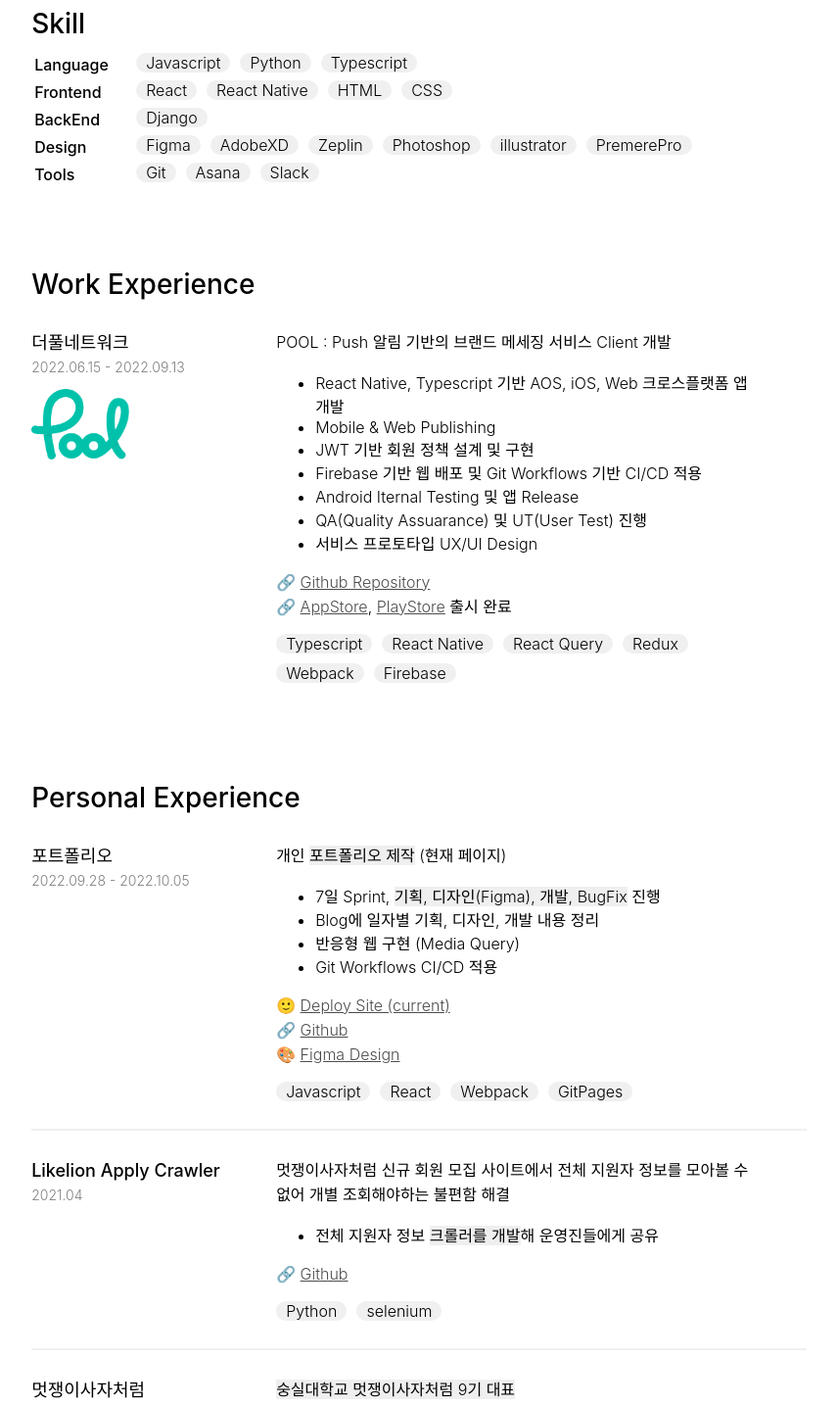
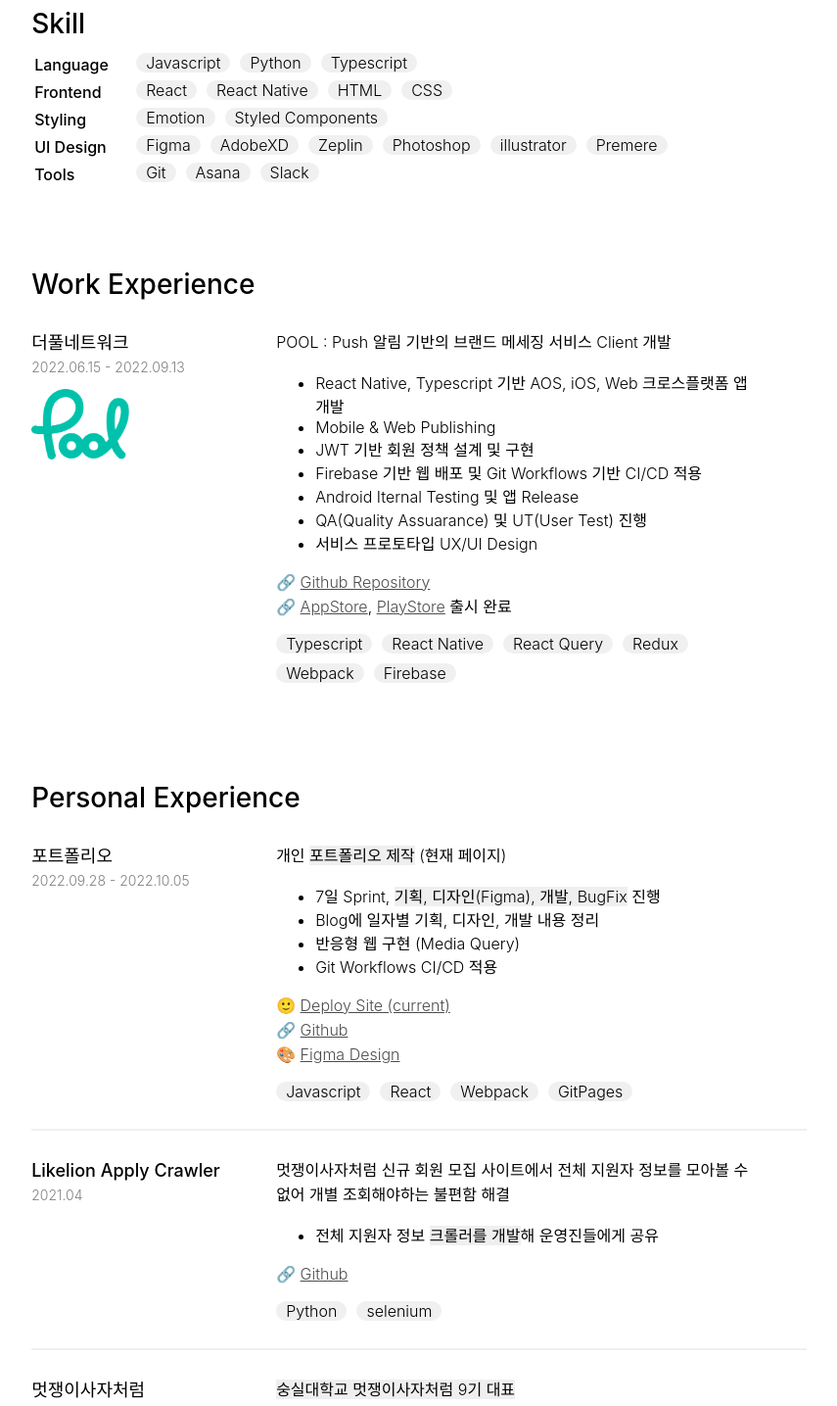
Before and after one commit to da-in/resume, a React (Create React App) app: page / in a window 1280 px wide. Shown: the part 700-2135 px from the top of the page at 98% size, without its empty margins (354-1209 px from the left). Built offline with nearby package versions, Linux system fonts and the light colour scheme; a web font is replaced by a local one.

Commit message:
:memo: Update Skill

```diff
--- a/src/markdown/projects.js
+++ b/src/markdown/projects.js
@@ -33,7 +33,7 @@
   {
     id: 3,
     title: '멋쟁이사자처럼',
-    date: '2020.10 - 현재',
+    date: '2020.10 - 2022.12',
     md: require('../markdown/project/likelion.md'),
     tag: ['React ', 'Javascript', 'Python', 'Adobe XD', 'Zeplin'],
     img: require('../assets/likelion.png'),
--- a/src/section/Skill.js
+++ b/src/section/Skill.js
@@ -26,20 +26,21 @@
             </td>
           </tr>
           <tr>
-            <th>BackEnd</th>
+            <th>Styling</th>
             <td>
-              <Tag>Django</Tag>
+              <Tag>Emotion</Tag>
+              <Tag>Styled Components</Tag>
             </td>
           </tr>
           <tr>
-            <th>Design</th>
+            <th>UI Design</th>
             <td>
               <Tag>Figma</Tag>
               <Tag>AdobeXD</Tag>
               <Tag>Zeplin</Tag>
               <Tag>Photoshop</Tag>
               <Tag>illustrator</Tag>
-              <Tag>PremerePro</Tag>
+              <Tag>Premere</Tag>
             </td>
           </tr>
           <tr>
```
